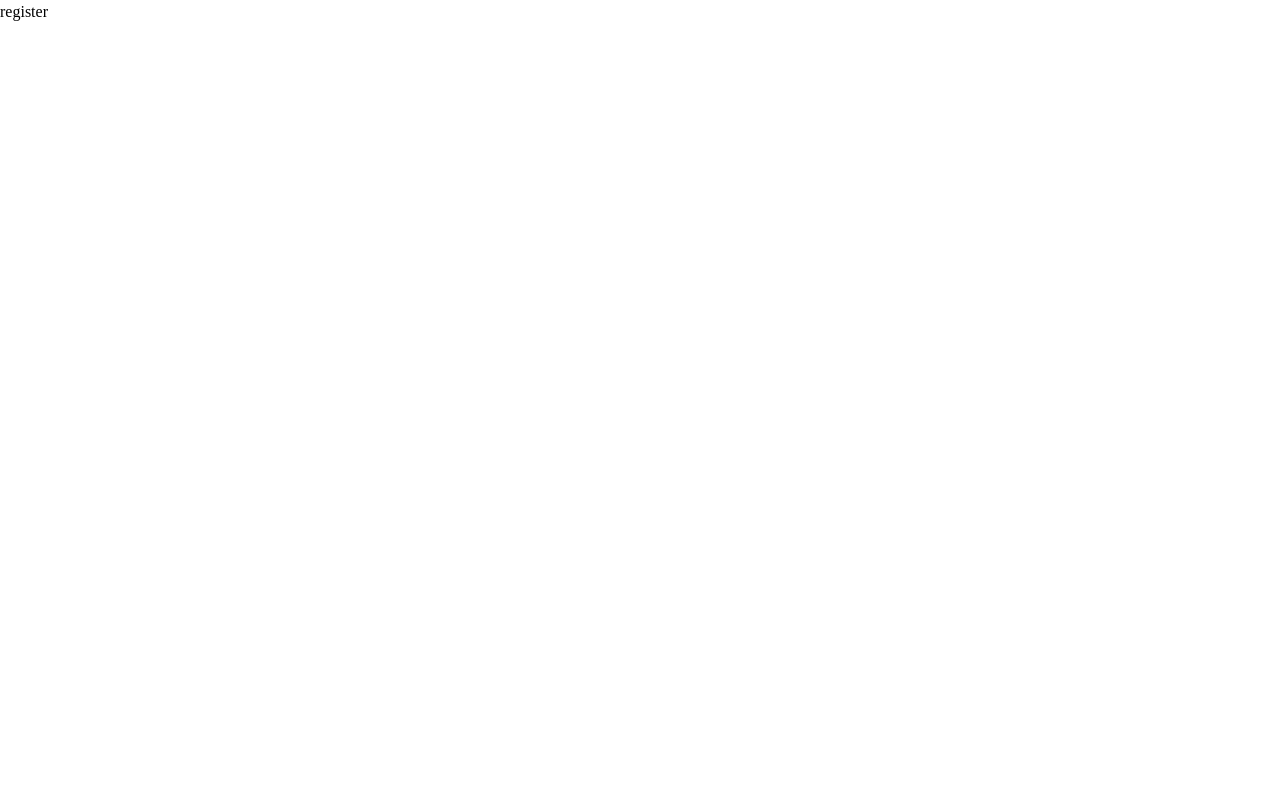
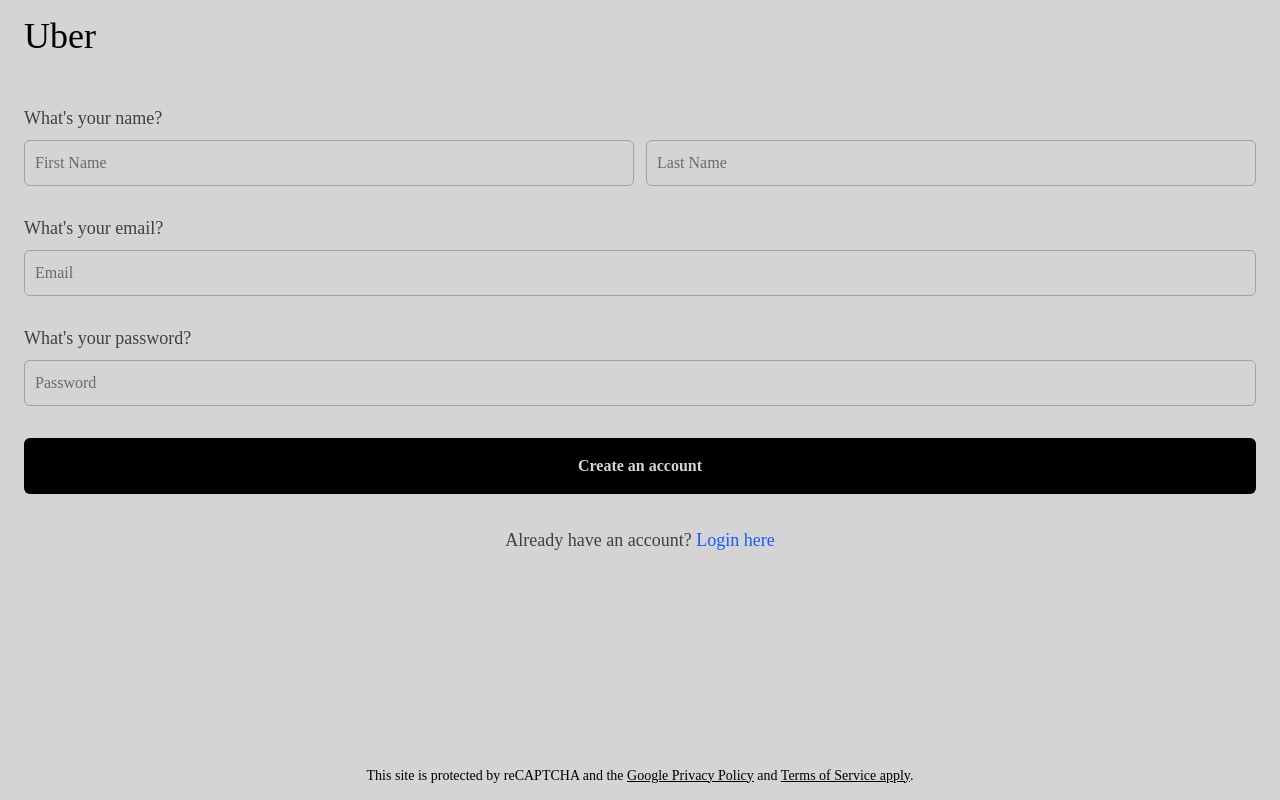
Before and after one commit to ukt2907/uber-clone, a React (Vite) app in the folder frontend/: page /register in a window 1280 px wide. Built offline with nearby package versions, Linux system fonts and the light colour scheme.

Commit message:
added login and register page

```diff
--- a/frontend/package.json
+++ b/frontend/package.json
@@ -10,10 +10,12 @@
     "preview": "vite preview"
   },
   "dependencies": {
+    "@tailwindcss/vite": "^4.0.17",
     "clsx": "^2.1.1",
     "react": "^19.0.0",
     "react-dom": "^19.0.0",
-    "react-router-dom": "^7.4.0"
+    "react-router-dom": "^7.4.0",
+    "tailwindcss": "^4.0.17"
   },
   "devDependencies": {
     "@eslint/js": "^9.21.0",
--- a/frontend/src/pages/CaptainLogin.tsx
+++ b/frontend/src/pages/CaptainLogin.tsx
@@ -1,7 +1,51 @@
+import { Link } from "react-router-dom";
+import Button from "../components/Button";
+import { useState } from "react";
 
 const CaptainLogin = () => {
+
+  const [email, setemail] = useState("");
+  const [password, setpassword] = useState("");
+
+
+  const submithandler = (e:any)=>{
+    e.preventDefault();
+
+
+    setemail("");
+    setpassword("");
+  }
+
+
   return (
-    <div>CaptainLogin</div>
+    <div className="h-screen font-[gilroy] px-6 flex flex-col justify-between p-4 w-full bg-neutral-300">
+      <div>
+      <h1 className="text-4xl">Uber</h1>
+      <form className="pt-12"  onSubmit={submithandler}>
+        <h2 className="text-lg font-medium text-neutral-700">What's your email?</h2>
+        <input
+        type="email"
+        onChange={(e) => setemail(e.target.value)}
+        value={email}
+        placeholder="Email"
+        className="p-2.5 w-full border   border-neutral-400 rounded-md mt-2" />
+
+        <h2 className="text-lg mt-7 font-medium text-neutral-700">What's your password?</h2>
+        <input
+        type="password"
+        onChange={(e) => setpassword(e.target.value)}
+        value={password}
+        placeholder="Password"
+        className="p-2.5 w-full border border-neutral-400 rounded-md mt-2" />
+        <Button  name="Login"/>
+      </form>
+      <p className="text-neutral-700 text-lg font-medium text-center">New here?
+         <Link to="/captain-register" className="text-blue-600"> Register as a Captain</Link></p>
+      </div>
+         <Link to="/login">
+         <Button classname="bg-orange-500 " name="Sign in as user"/>
+         </Link>
+    </div>
   )
 }
 
--- a/frontend/src/pages/CaptainRegister.tsx
+++ b/frontend/src/pages/CaptainRegister.tsx
@@ -1,7 +1,71 @@
+import { Link } from "react-router-dom";
+import Button from "../components/Button";
+import { useState } from "react";
 
 const CaptainRegister = () => {
+
+  const [firstName, setfirstName] = useState("");
+  const [lastName, setlastName] = useState("");
+  const [email, setemail] = useState("");
+  const [password, setpassword] = useState("");
+  const [userData, setuserData] = useState("")
+
+  const submithandler = (e:any)=>{
+    e.preventDefault();
+
+
+    setfirstName("");
+    setlastName("");
+    setemail("");
+    setpassword("");
+  }
+
+
   return (
-    <div>CaptainRegister</div>
+    <div className="h-screen font-[gilroy] px-6 flex flex-col justify-between p-4 w-full bg-neutral-300">
+      <div>
+      <h1 className="text-4xl">Uber</h1>
+      <form className="pt-12"  onSubmit={submithandler}>
+        <h2 className="text-lg font-medium text-neutral-700">What's your name?</h2>
+        <div className="flex justify-between gap-3 mb-7">
+          <input
+          type="text"
+          onChange={(e) => setfirstName(e.target.value)}
+          value={firstName}
+          className="p-2.5 w-full border   border-neutral-400 rounded-md mt-2"
+          placeholder="First Name" />
+          <input
+          type="text"
+          onChange={(e) => setlastName(e.target.value)}
+          value={lastName}
+          className="p-2.5 w-full border   border-neutral-400 rounded-md mt-2"
+          placeholder="Last Name"/>
+        </div>
+        <h2 className="text-lg font-medium text-neutral-700">What's your email?</h2>
+        <input
+        type="email"
+        onChange={(e) => setemail(e.target.value)}
+        value={email}
+        placeholder="Email"
+        className="p-2.5 w-full border   border-neutral-400 rounded-md mt-2" />
+
+        <h2 className="text-lg mt-7 font-medium text-neutral-700">What's your password?</h2>
+        <input
+        type="password"
+        onChange={(e) => setpassword(e.target.value)}
+        value={password}
+        placeholder="Password"
+        className="p-2.5 w-full border border-neutral-400 rounded-md mt-2" />
+        <Button  name="Create Captain Account"/>
+      </form>
+      <p className="text-neutral-700 text-lg font-medium text-center">Already have an account?
+         <Link to="/register" className="text-blue-600"> Login here</Link></p>
+      </div>
+      <div>
+          <p className='text-sm text-center leading-tight'>This site is protected by reCAPTCHA and the <span className='underline'>Google Privacy
+            Policy</span> and <span className='underline'>Terms of Service apply</span>.</p>
+        </div>
+    </div>
   )
 }
 
--- a/frontend/src/pages/UserLogin.tsx
+++ b/frontend/src/pages/UserLogin.tsx
@@ -1,26 +1,42 @@
 import { Link } from "react-router-dom"
 import Button from "../components/Button"
+import  { useState } from "react"
 
 
 
 const UserLogin = () => {
 
+  const [email, setemail] = useState("");
+  const [password, setpassword] = useState("");
+  const [userData, setuserData] = useState("")
+
+  const submithandler = (e:any)=>{
+    e.preventDefault();
+
+
+    setemail("");
+    setpassword("");
+  }
 
 
   return (
     <div className="h-screen font-[gilroy] px-6 flex flex-col justify-between p-4 w-full bg-neutral-300">
       <div>
       <h1 className="text-4xl">Uber</h1>
-      <form className="pt-12"  action="">
+      <form className="pt-12"  onSubmit={submithandler}>
         <h2 className="text-lg font-medium text-neutral-700">What's your email?</h2>
         <input
         type="email"
+        onChange={(e) => setemail(e.target.value)}
+        value={email}
         placeholder="Email"
         className="p-2.5 w-full border   border-neutral-400 rounded-md mt-2" />
 
         <h2 className="text-lg mt-7 font-medium text-neutral-700">What's your password?</h2>
         <input
         type="password"
+        onChange={(e) => setpassword(e.target.value)}
+        value={password}
         placeholder="Password"
         className="p-2.5 w-full border border-neutral-400 rounded-md mt-2" />
         <Button  name="Login"/>
--- a/frontend/src/pages/UserRegister.tsx
+++ b/frontend/src/pages/UserRegister.tsx
@@ -1,8 +1,69 @@
+import { Link } from "react-router-dom";
+import Button from "../components/Button";
+import { useState } from "react";
 
 const UserRegister = () => {
+
+  const [firstName, setfirstName] = useState("");
+  const [lastName, setlastName] = useState("");
+  const [email, setemail] = useState("");
+  const [password, setpassword] = useState("");
+  const [userData, setuserData] = useState("")
+
+  const submithandler = (e:any)=>{
+    e.preventDefault();
+
+    setfirstName("");
+    setlastName("");
+    setemail("");
+    setpassword("");
+  }
+
+
   return (
-    <div>
-        register
+    <div className="h-screen font-[gilroy] px-6 flex flex-col justify-between p-4 w-full bg-neutral-300">
+      <div>
+      <h1 className="text-4xl">Uber</h1>
+      <form className="pt-12"  onSubmit={submithandler}>
+        <h2 className="text-lg font-medium text-neutral-700">What's your name?</h2>
+        <div className="flex justify-between gap-3 mb-7">
+          <input
+          type="text"
+          onChange={(e) => setfirstName(e.target.value)}
+          value={firstName}
+          className="p-2.5 w-full border   border-neutral-400 rounded-md mt-2"
+          placeholder="First Name" />
+          <input
+          type="text"
+          onChange={(e) => setlastName(e.target.value)}
+          value={lastName}
+          className="p-2.5 w-full border   border-neutral-400 rounded-md mt-2"
+          placeholder="Last Name"/>
+        </div>
+        <h2 className="text-lg font-medium text-neutral-700">What's your email?</h2>
+        <input
+        type="email"
+        onChange={(e) => setemail(e.target.value)}
+        value={email}
+        placeholder="Email"
+        className="p-2.5 w-full border   border-neutral-400 rounded-md mt-2" />
+
+        <h2 className="text-lg mt-7 font-medium text-neutral-700">What's your password?</h2>
+        <input
+        type="password"
+        onChange={(e) => setpassword(e.target.value)}
+        value={password}
+        placeholder="Password"
+        className="p-2.5 w-full border border-neutral-400 rounded-md mt-2" />
+        <Button  name="Create an account"/>
+      </form>
+      <p className="text-neutral-700 text-lg font-medium text-center">Already have an account?
+         <Link to="/login" className="text-blue-600"> Login here</Link></p>
+      </div>
+      <div>
+          <p className='text-sm text-center leading-tight'>This site is protected by reCAPTCHA and the <span className='underline'>Google Privacy
+            Policy</span> and <span className='underline'>Terms of Service apply</span>.</p>
+        </div>
     </div>
   )
 }
```
Also changed, not shown: 1 other file (tests, documents, lock files or other folders).
